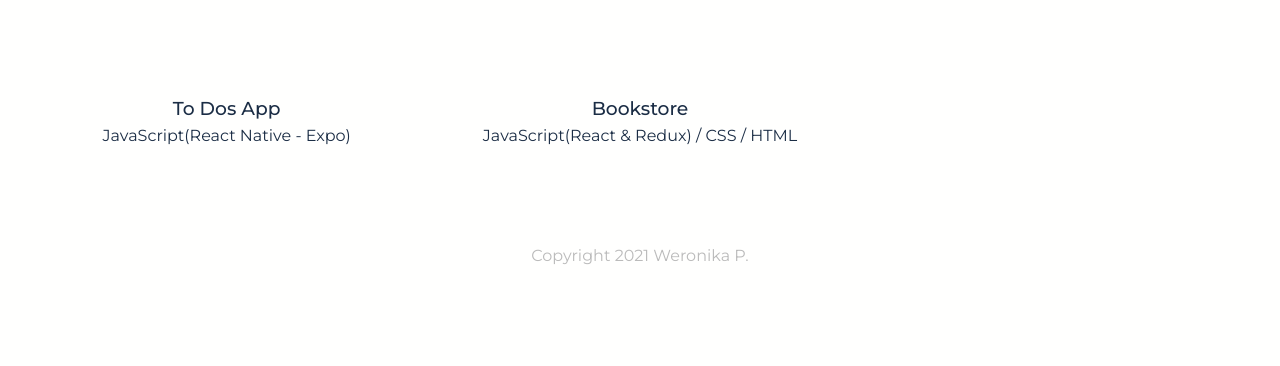
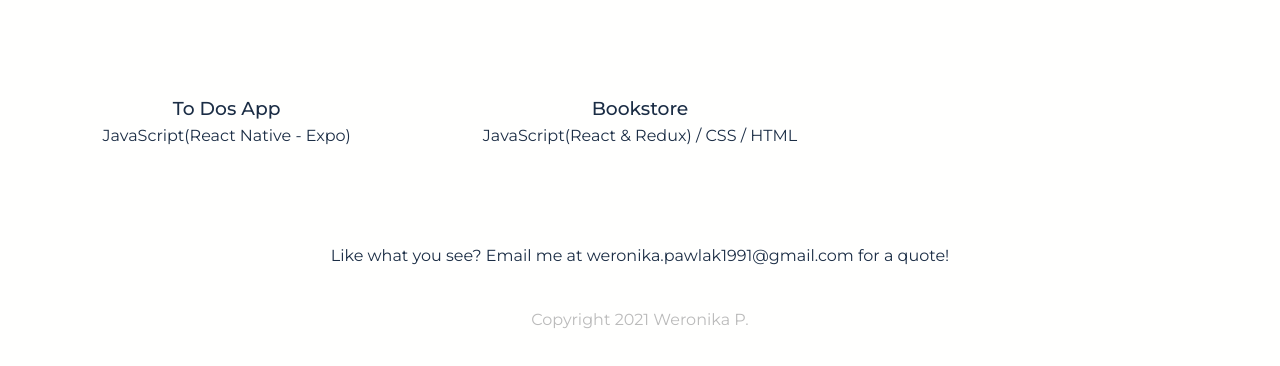
Before and after one commit to weronika-p/portfolio, a Gatsby site: page /projects in a window 1280 px wide. Shown: the part 250-616 px from the top of the page. Built offline with nearby package versions, Linux system fonts and the light colour scheme; Gatsby itself is replaced by a stand-in of ours.

Commit message:
feat(graphql): Add contact

```diff
--- a/gatsby-config.js
+++ b/gatsby-config.js
@@ -19,6 +19,7 @@
   siteMetadata: {
     title: `Weronika P.'s portfolio`,
     description: 'Portfolio',
-    copyright: 'This website is copyright 2021 Weronika P.'
+    copyright: 'This website is copyright 2021 Weronika P.',
+    contact: 'weronika.pawlak1991@gmail.com'
   }
 }
--- a/src/pages/projects/index.js
+++ b/src/pages/projects/index.js
@@ -4,7 +4,8 @@
 import * as styles from '../../styles/projects.module.css'
 
 export default function Projects({ data }) {
-  const projects = data.allMarkdownRemark.nodes
+  const projects = data.projects.nodes
+  const contact = data.contact.siteMetadata.contact
 
   return (
     <Layout>
@@ -21,6 +22,7 @@
             </Link>
           ))}
         </div>
+        <p>Like what you see? Email me at {contact} for a quote!</p>
       </div>
     </Layout>
   )
@@ -28,7 +30,7 @@
 
 export const query = graphql`
   query ProjectPage {
-    allMarkdownRemark(sort: {fields: frontmatter___date, order: DESC}) {
+    projects: allMarkdownRemark(sort: {fields: frontmatter___date, order: DESC}) {
       nodes {
         frontmatter {
           title
@@ -38,5 +40,10 @@
         id
       }
     }
+    contact: site {
+      siteMetadata {
+        contact
+      }
+    }
   }
 `
```
Also changed, not shown: src/styles/projects.module.css (line endings or trailing spaces).
